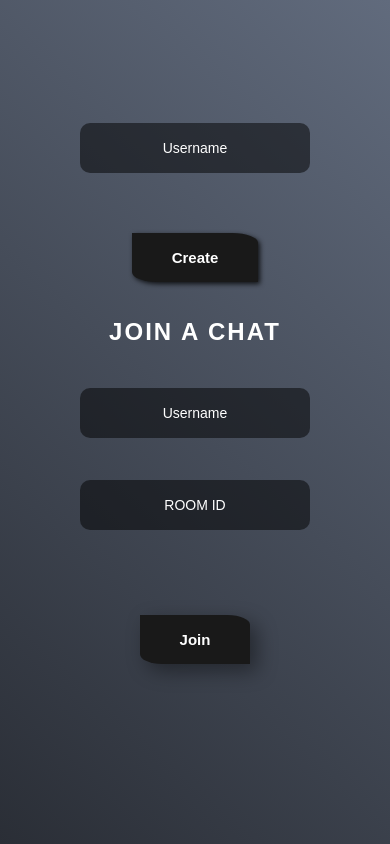
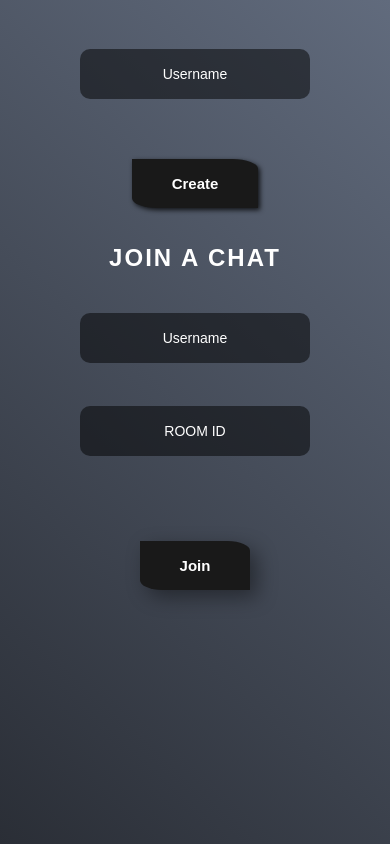
Before and after one commit to kennethoo/Chat-room, a website: page index.html in a window 390 px wide. Drawn offline with nearby package versions, Linux system fonts and the light colour scheme; no server answers.

Commit message:
make it better

```diff
--- a/index.html
+++ b/index.html
@@ -17,6 +17,7 @@
    <p id="messageone"></p>
    <input id="create" value="Create" type="Submit" placeholder="New Group">
      </form>
+
 
 
      <form id="formTwo" class="menu1" name="myform" action="/room"  >
@@ -280,7 +281,7 @@ align-items: center;
   height: 26%;
 transition: 0.5s ease ;
 position: relative;
-margin-top: 20%;
+margin-top: 1%;
 display:flex;
 flex-direction: column;
 justify-content: space-around;
```
